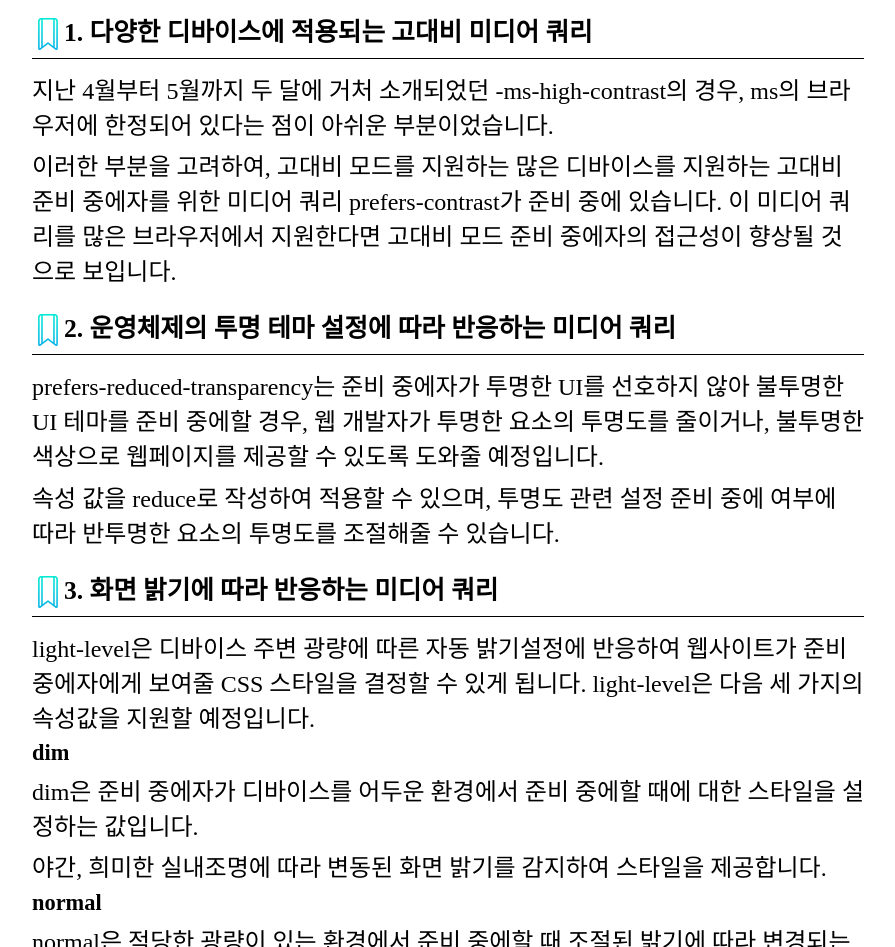
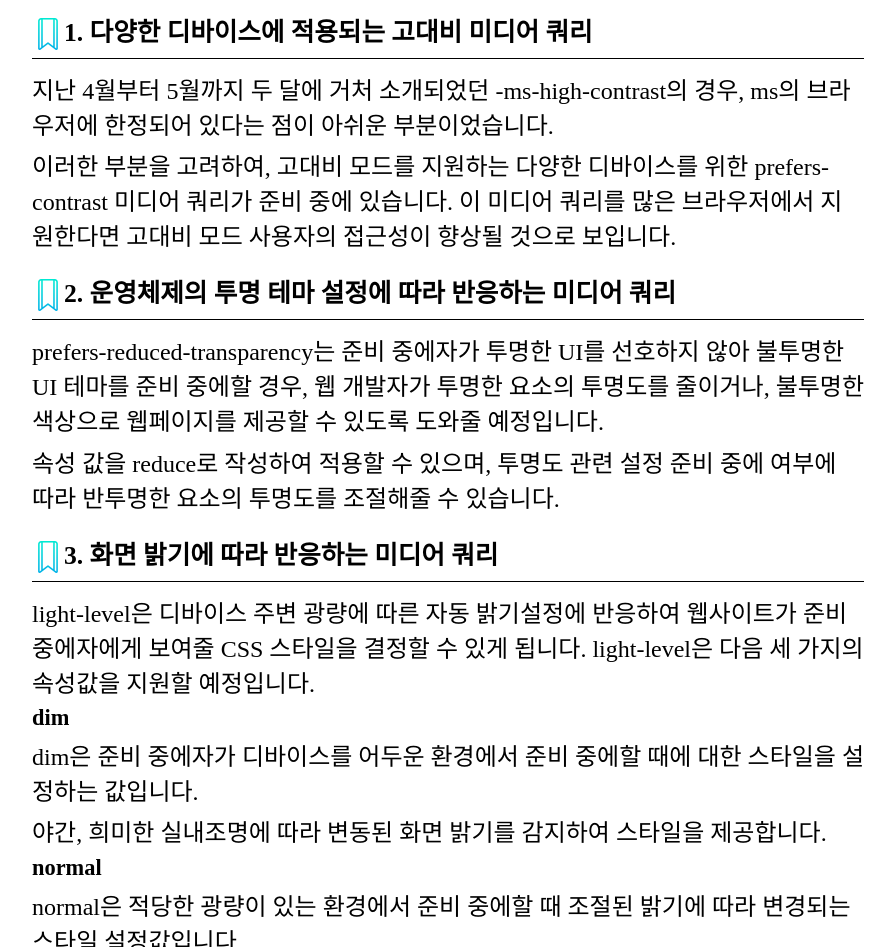
Before and after one commit to a11y-nvisions/a11y-nvisions.github.io, a plain HTML site: page January_2020/index.html in a window 1280 px wide. Shown: the part 3250-4197 px from the top of the page, without its empty margins (192-1087 px from the left). Drawn offline with Linux system fonts and the light colour scheme.

Commit message:
오타 수정2

```diff
--- a/January_2020/index.html
+++ b/January_2020/index.html
@@ -432,9 +432,8 @@
 				</p>
 				<p>
 				이러한 부분을 고려하여,
-				고대비 모드를 지원하는 많은 디바이스를 지원하는 고대비 준비 중에자를 위한 미디어 쿼리
-				prefers-contrast가 준비 중에 있습니다.
-				이 미디어 쿼리를 많은 브라우저에서 지원한다면 고대비 모드 준비 중에자의 접근성이 향상될 것으로 보입니다.
+				고대비 모드를 지원하는 다양한 디바이스를 위한 prefers-contrast 미디어 쿼리가 준비 중에 있습니다.
+				이 미디어 쿼리를 많은 브라우저에서 지원한다면 고대비 모드 사용자의 접근성이 향상될 것으로 보입니다.
 				</p>
 			</section>
 			<section>
```
